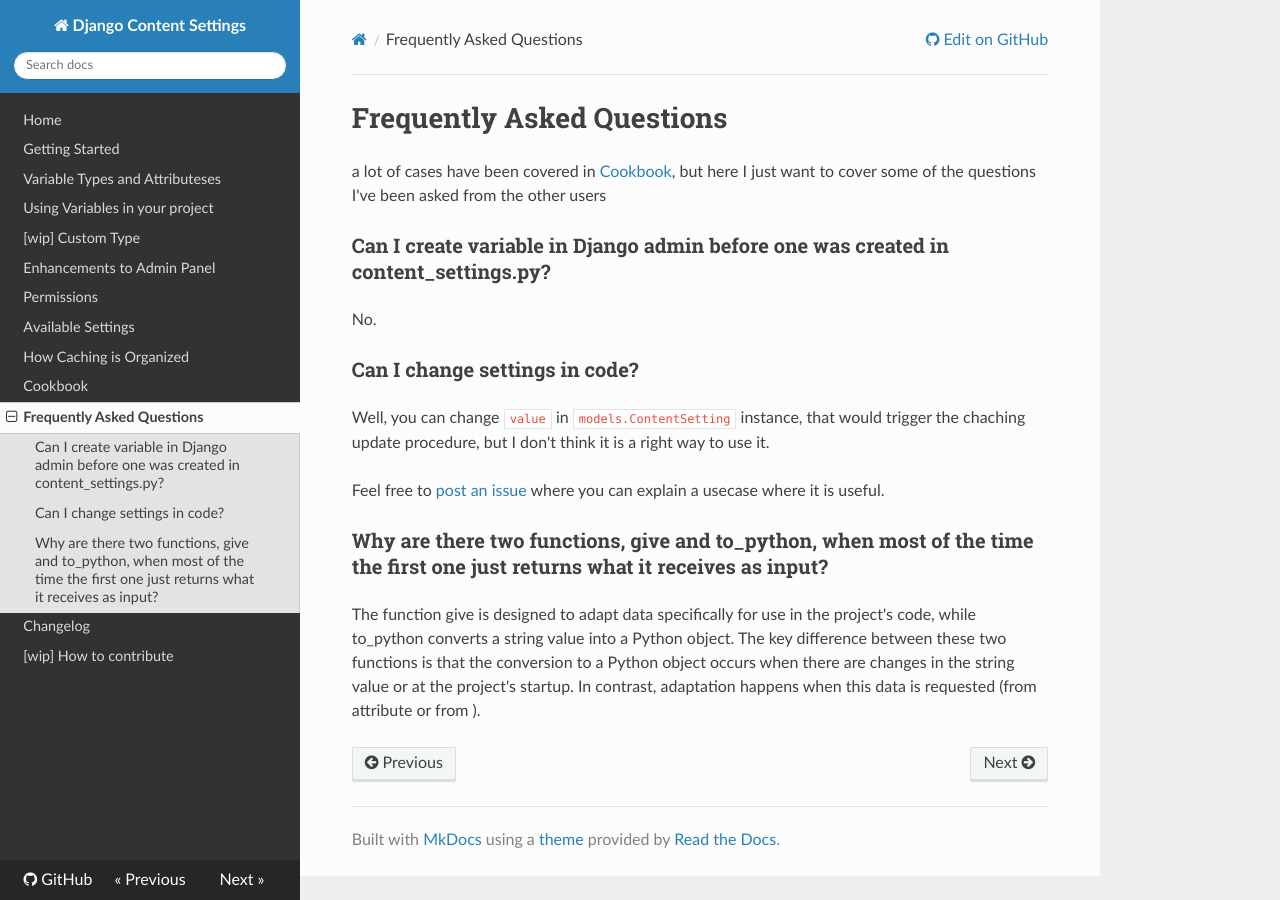
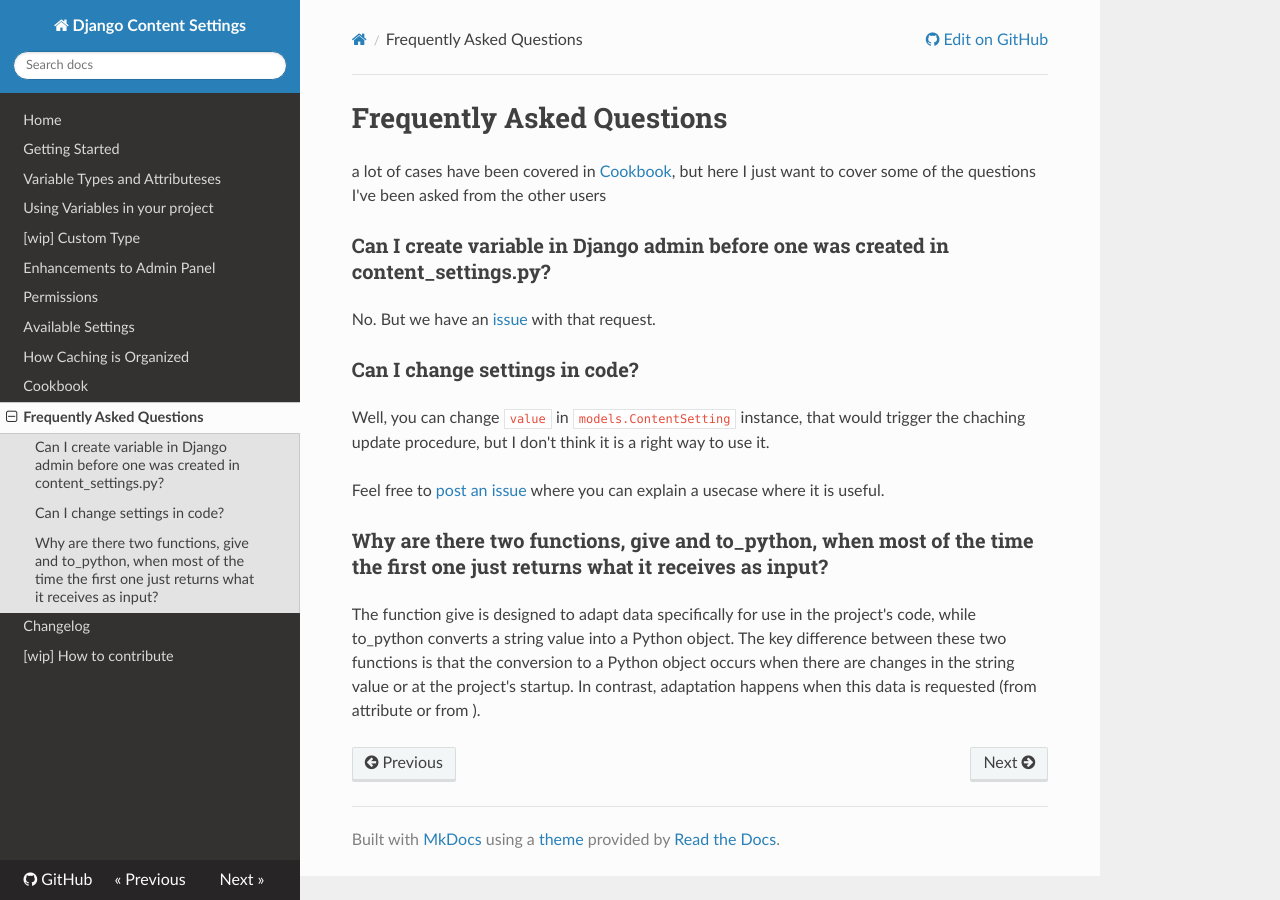
Before and after one commit to occipital/django-content-settings, an MkDocs documentation site: the page built from docs/faq.md, in a window 1280 px wide. Built offline with MkDocs 1.6.1, drawn with Linux system fonts in a browser that asks for light colours; nearby versions of some CDN libraries.

Commit message:
docs: Update faq.md

```diff
--- a/docs/faq.md
+++ b/docs/faq.md
@@ -4,7 +4,7 @@ a lot of cases have been covered in [Cookbook](cookbook.md), but here I just wan
 
 ### Can I create variable in Django admin before one was created in content_settings.py?
 
-No.
+No. But we have an [issue](https://github.com/occipital/django-content-settings/issues/14) with that request.
 
 ### Can I change settings in code?
 
```
